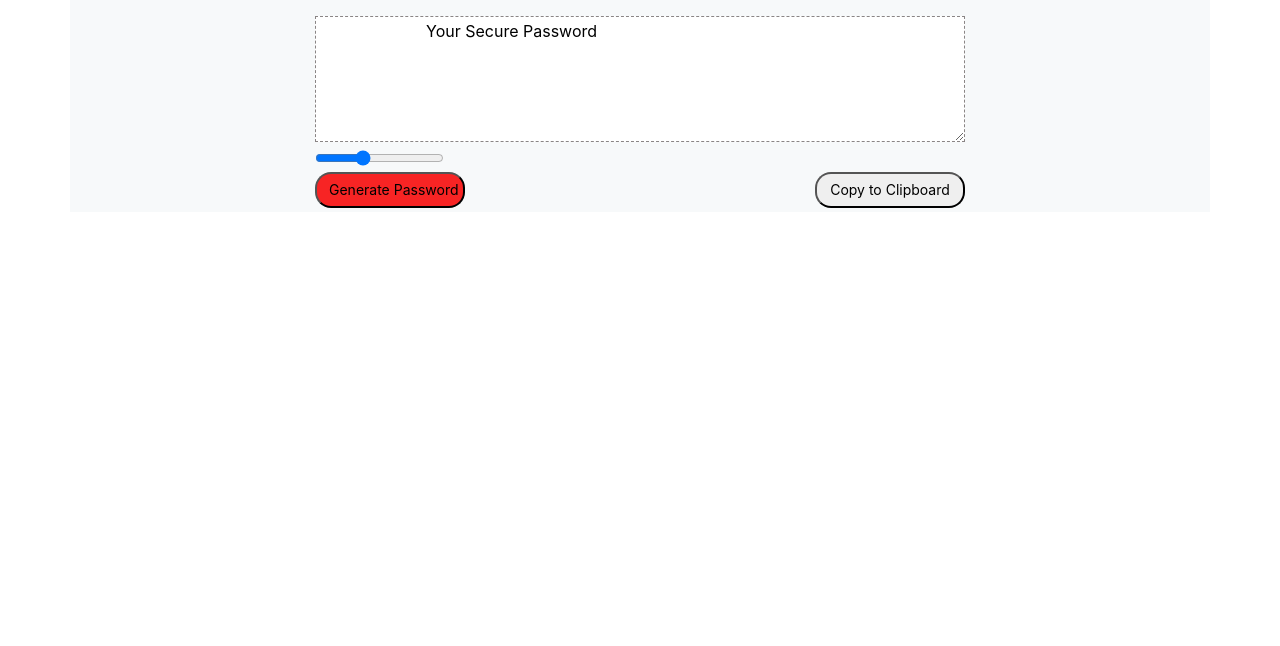
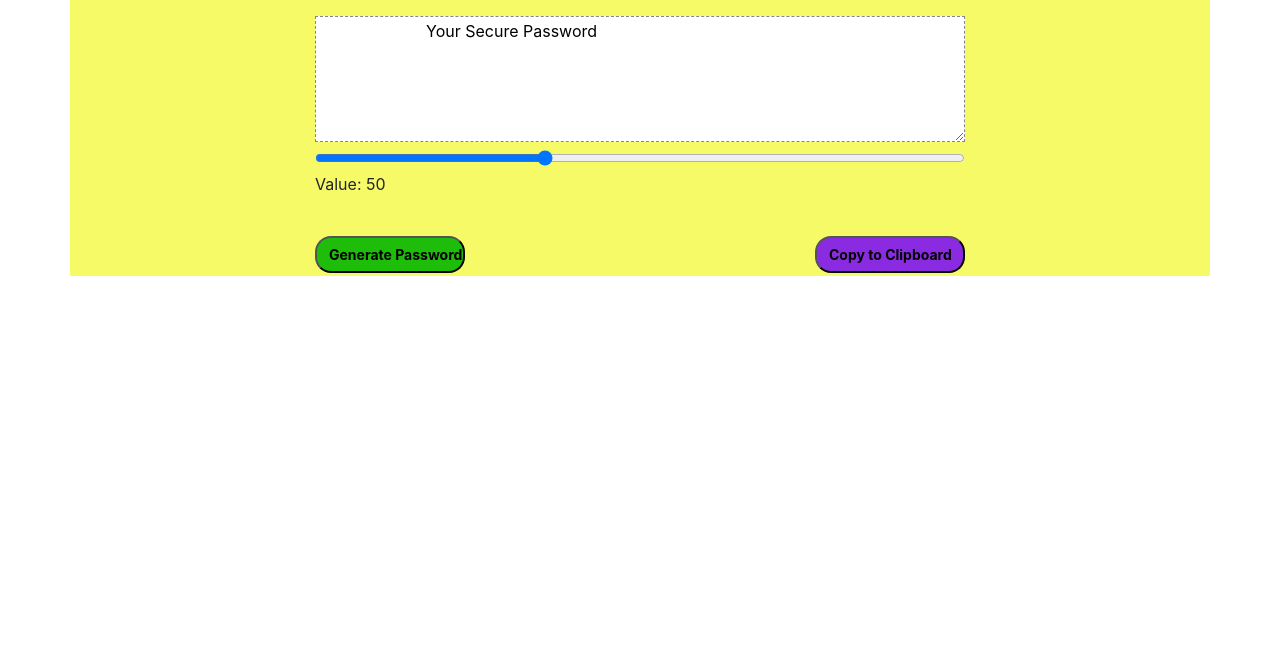
Before and after one commit to paul-houser3333/password-gen, a plain HTML site: page index.html in a window 1280 px wide. Shown: the part 154-800 px from the top of the page. Drawn offline with nearby package versions, Linux system fonts and the light colour scheme.

Commit message:
final push

```diff
--- a/index.html
+++ b/index.html
@@ -10,7 +10,6 @@
         integrity="sha384-Vkoo8x4CGsO3+Hhxv8T/Q5PaXtkKtu6ug5TOeNV6gBiFeWPGFN9MuhOf23Q9Ifjh" crossorigin="anonymous">
 
     <link rel="stylesheet" href="styles.css">
-    <script src="script.js"></script>
 
 </head>
 
@@ -30,13 +29,16 @@
                      </textarea><br>
 
                     <!--Slide Selector-->
-                    <input type="range" min="8" max="128" value="50" class="slider" id="myCode"><br>
+                    <div class="slidecontainer">
+                        <input type="range" min="8" max="128" value="50" id="myCode">
+                        <p>Value: <span id="character"></span></p>
+                      </div><br>
 
-                    <!--Button Generate Pass-->
-                    <button onclick="generate()" class="red">Generate Password</button>
+                      <!--Button Generate Pass-->
+                    <button onclick="generate()" class="green"><b>Generate Password</b></button>
 
                     <!--Button to Copy Pass-->
-                    <button onclick="copyPassword()" class="white">Copy to Clipboard</button>
+                    <button onclick="copyPassword()" class="purple"><b>Copy to Clipboard</b></button>
                     <div id="range"></div>
 
                 </div>
--- a/script.js
+++ b/script.js
@@ -0,0 +1,49 @@
+// Slider Character Length
+var slider = document.getElementById("myCode");
+var output = document.getElementById("character");
+output.innerHTML = slider.value;
+slider.oninput = function() {
+    output.innerHTML = this.value;
+}
+//Generate Password
+  function generate(){
+
+//Set Password Length
+    let length = document.getElementById("myCode").value;
+
+
+//Password Values
+    let values = "ABCDEFGHIJKLMNOPQRSTUVWZYZabcdefghijklmnopqrstuvwxyz1234567890!@#$%&*";
+
+    let password = "";
+
+//Loop..Coose Password Characters
+    for(var i = 0; i <= length; i++){
+        password = password + values.charAt(Math.floor(Math.random() * Math.floor(values.length - 1)));
+}
+
+ //Password ViewerPoint
+    document.getElementById("viewerPoint").value = password;
+
+}
+
+//Set Length Based on Slider Position
+    document.getElementById("myRange").oninput = function(){
+
+    if(document.getElementById("myRange").value > 0){
+        document.getElementById("range").innerHTML = "Length: " + document.getElementById("myCode").value;
+}
+    else{
+        document.getElementById("range").innerHTML = "Length: 1";
+}}
+
+//Copy Password to Clipboard
+    function copyPassword(){
+
+    document.getElementById("viewerPoint").select();
+
+    document.execCommand("Copy");
+
+    alert("Password copied to clipboard!");
+
+}
--- a/styles.css
+++ b/styles.css
@@ -1,15 +1,15 @@
 .container {
-    background: rgb(247, 249, 250);
+    background: rgb(247, 250, 103);
     width: 100%;
   }
 
-  .main {
+.main {
     margin-top: 50px;
     width: 100%;
     padding: 40px;
   }
 
-  h2 {
+h2 {
     border-bottom: 1px solid rgb(192, 187, 187);
 
 }
@@ -20,32 +20,27 @@ textarea {
   text-align: inherit;
 }
 
-#myRange {
+#myCode {
   width: 100%;
+
 }
 
 button {
     font-size: 14px;
-    font-weight: 400;
-    line-height: 1.42857;
     padding: 6px 12px;
     border-radius: 16px;
     width: 150px;
-    cursor: pointer;
     vertical-align: middle;
     white-space: nowrap;
     text-align: center;
 }
 
-.red {
-  background: rgb(247, 36, 36);
+.green {
+  background: rgb(30, 189, 9);
   float: left;
 }
 
-.white {
+.purple {
+  background: blueviolet;
   float: right;
 }
-
-#range {
-  text-align: center;
-}
```
